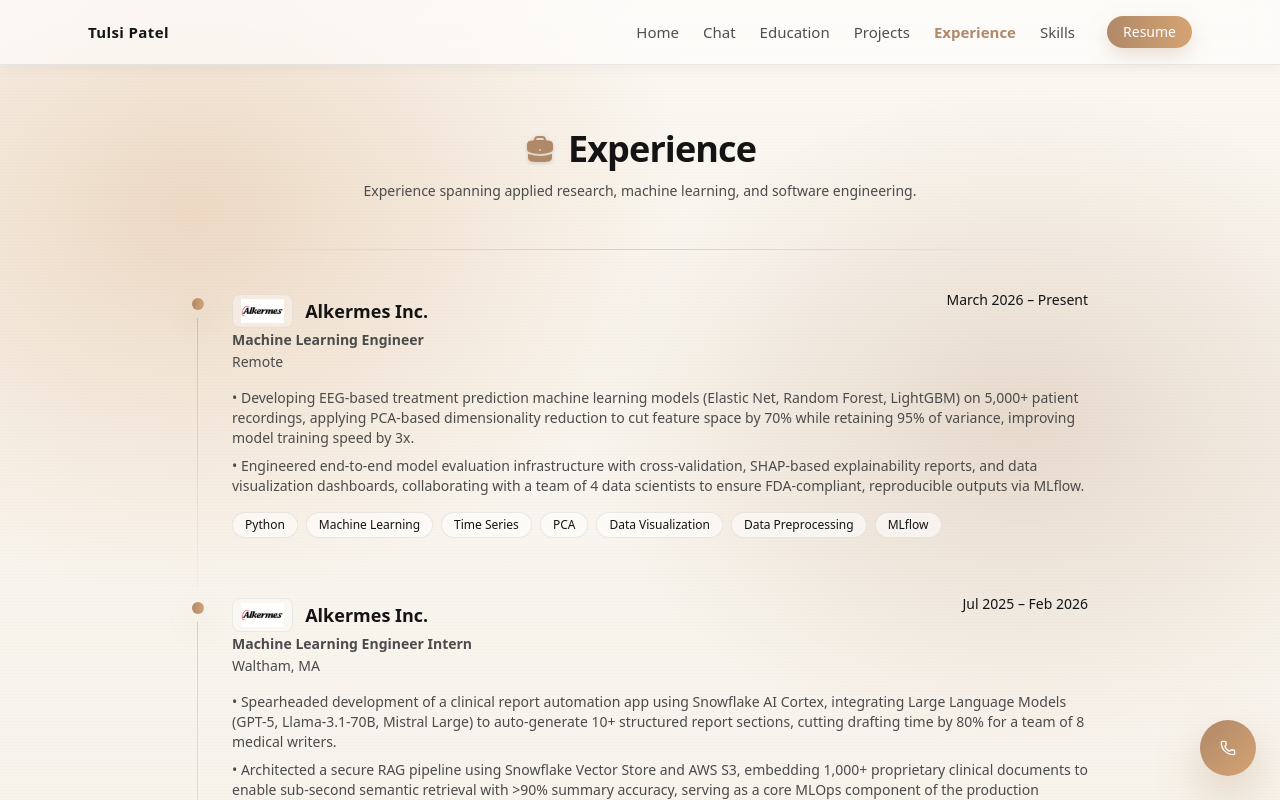
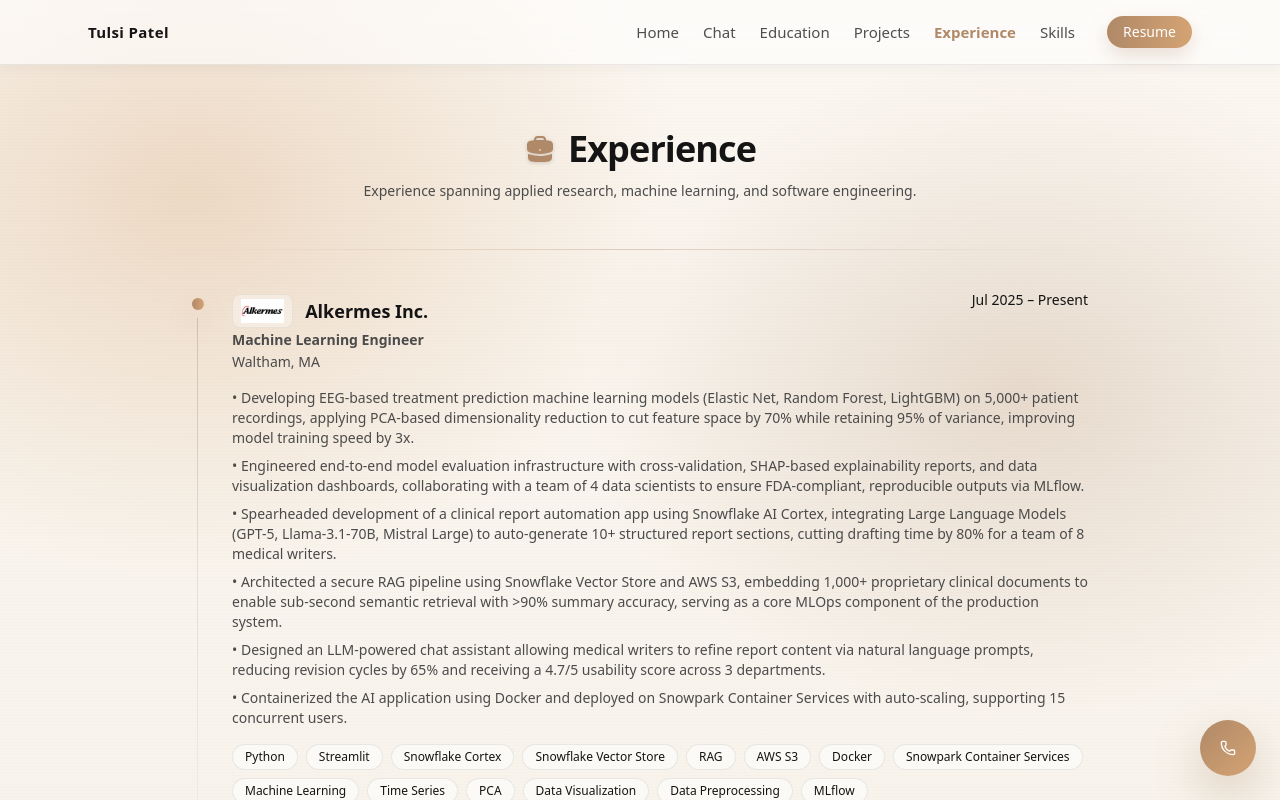
Before and after one commit to Tulsi2091/Tulsi_portfolio, a React (Vite) app: page /experience in a window 1280 px wide. Shown: the top 800 px of the page. Built offline with nearby package versions, Linux system fonts and the light colour scheme.

Commit message:
Update ExperiencePage.tsx

```diff
--- a/src/pages/ExperiencePage.tsx
+++ b/src/pages/ExperiencePage.tsx
@@ -18,32 +18,13 @@
   {
     role: "Machine Learning Engineer",
     company: "Alkermes Inc.",
-    location: "Remote",
-    dates: "March 2026 – Present",
+    location: "Waltham, MA",
+    dates: "Jul 2025 – Present",
     logoSrc: "/experience/Alkermes.png", // <-- add your file
     logoAlt: "Alkermes",
     bullets: [
       "Developing EEG-based treatment prediction machine learning models (Elastic Net, Random Forest, LightGBM) on 5,000+ patient recordings, applying PCA-based dimensionality reduction to cut feature space by 70% while retaining 95% of variance, improving model training speed by 3x.",
       "Engineered end-to-end model evaluation infrastructure with cross-validation, SHAP-based explainability reports, and data visualization dashboards, collaborating with a team of 4 data scientists to ensure FDA-compliant, reproducible outputs via MLflow.",
-      ],
-    tech: [
-      "Python",
-      "Machine Learning",
-      "Time Series",
-      "PCA",
-      "Data Visualization",
-      "Data Preprocessing",
-      "MLflow",
-    ],
-  },
-  {
-    role: "Machine Learning Engineer Intern",
-    company: "Alkermes Inc.",
-    location: "Waltham, MA",
-    dates: "Jul 2025 – Feb 2026",
-    logoSrc: "/experience/Alkermes.png", // <-- add your file
-    logoAlt: "Alkermes",
-    bullets: [
       "Spearheaded development of a clinical report automation app using Snowflake AI Cortex, integrating Large Language Models (GPT-5, Llama-3.1-70B, Mistral Large) to auto-generate 10+ structured report sections, cutting drafting time by 80% for a team of 8 medical writers.",
       "Architected a secure RAG pipeline using Snowflake Vector Store and AWS S3, embedding 1,000+ proprietary clinical documents to enable sub-second semantic retrieval with >90% summary accuracy, serving as a core MLOps component of the production system.",
       "Designed an LLM-powered chat assistant allowing medical writers to refine report content via natural language prompts, reducing revision cycles by 65% and receiving a 4.7/5 usability score across 3 departments.",
@@ -58,6 +39,12 @@
       "AWS S3",
       "Docker",
       "Snowpark Container Services",
+      "Machine Learning",
+      "Time Series",
+      "PCA",
+      "Data Visualization",
+      "Data Preprocessing",
+      "MLflow",
     ],
   },
   {
```
